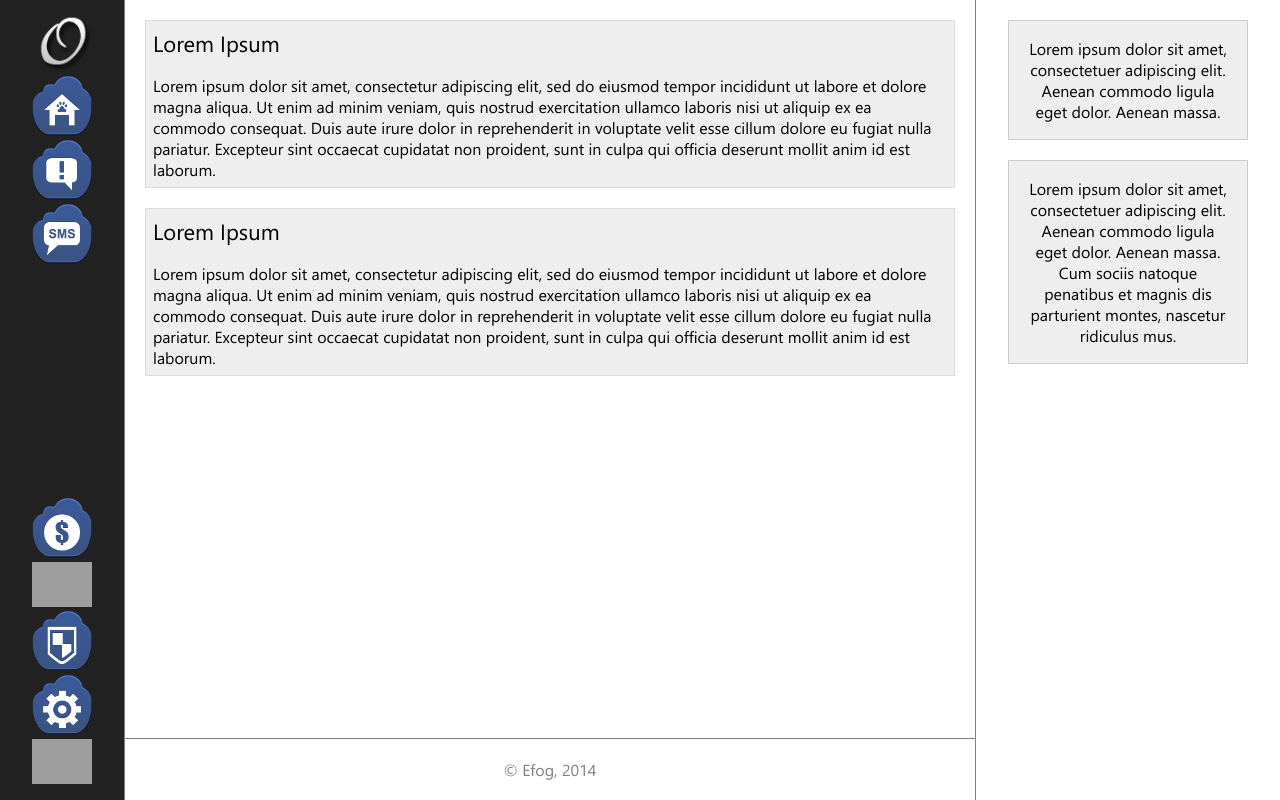
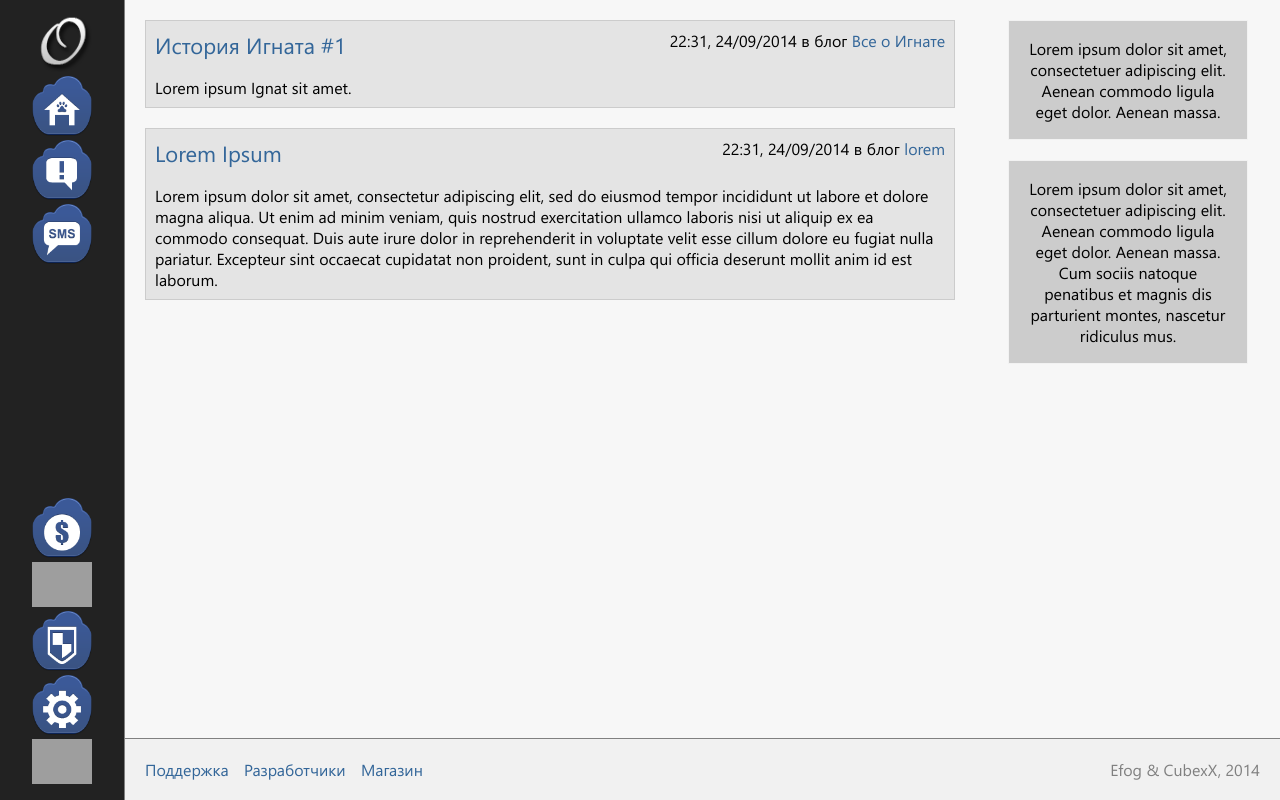
Before and after one commit to DemiNote-Team/Deminote, a PHP site: page / in a window 1280 px wide. Run offline with PHP 8.4, Linux system fonts and the light colour scheme; grey boxes are pictures that could not be loaded.

Commit message:
Изменения в дизайне.

```diff
--- a/index.php
+++ b/index.php
@@ -7,14 +7,22 @@
 
 	/////////////////////////////////
 	$view->invoke("blog", [
-		"title" => "Lorem Ipsum",
-		"text" => "Lorem ipsum dolor sit amet, consectetur adipiscing elit, sed do eiusmod tempor incididunt ut labore et dolore magna aliqua. Ut enim ad minim veniam, quis nostrud exercitation ullamco laboris nisi ut aliquip ex ea commodo consequat. Duis aute irure dolor in reprehenderit in voluptate velit esse cillum dolore eu fugiat nulla pariatur. Excepteur sint occaecat cupidatat non proident, sunt in culpa qui officia deserunt mollit anim id est laborum."
+		"title" => "История Игната #1",
+		"date" => "22:31, 24/09/2014",
+	    "blog" => 'Все о Игнате',
+		"text" => "Lorem ipsum Ignat sit amet.",
+        "id" => 1,
+        "name" => "istoriya_ignata_1"
 	]);
-	$view->invoke("blog", [
-		"title" => "Lorem Ipsum",
-		"text" => "Lorem ipsum dolor sit amet, consectetur adipiscing elit, sed do eiusmod tempor incididunt ut labore et dolore magna aliqua. Ut enim ad minim veniam, quis nostrud exercitation ullamco laboris nisi ut aliquip ex ea commodo consequat. Duis aute irure dolor in reprehenderit in voluptate velit esse cillum dolore eu fugiat nulla pariatur. Excepteur sint occaecat cupidatat non proident, sunt in culpa qui officia deserunt mollit anim id est laborum."
-	]);
-	/////////////////////////////////
+ 	$view->invoke("blog", [
+	    "title" => "Lorem Ipsum",
+	    "date" => "22:31, 24/09/2014",
+	    "blog" => 'lorem',
+	    "text" => "Lorem ipsum dolor sit amet, consectetur adipiscing elit, sed do eiusmod tempor incididunt ut labore et dolore magna aliqua. Ut enim ad minim veniam, quis nostrud exercitation ullamco laboris nisi ut aliquip ex ea commodo consequat. Duis aute irure dolor in reprehenderit in voluptate velit esse cillum dolore eu fugiat nulla pariatur. Excepteur sint occaecat cupidatat non proident, sunt in culpa qui officia deserunt mollit anim id est laborum.",
+        "id" => 2,
+        "name" => "lorem_ipsum"
+    ]);
+ 	/////////////////////////////////
 
 	$view->invoke("content-close");
 	$view->invoke("right");
--- a/templates/default/theme/main.css
+++ b/templates/default/theme/main.css
@@ -9,10 +9,17 @@ body {
     font-family: Segoe UI;
     margin: 0;
     padding: 0;
+    background: #f7f7f7;
 }
 
 a {
     text-decoration: none;
+    color: #369;
+}
+
+a:hover {
+    opacity: 0.9;
+    color: black;
 }
 
 .sidebar {
@@ -45,11 +52,10 @@ a {
 }
 
 .foot {
-    width: calc(100% - 470px);
+    width: calc(100% - 165px);
     margin-left: 125px;
     position: fixed;
-    text-align: center;
-    background: white;
+    background: #f1f1f1;
     color: gray;
     bottom: 0;
     left: 0;
@@ -59,8 +65,7 @@ a {
 
 .right {
     min-height: 100%;
-    border-left: 1px solid gray;
-    background: white;
+    background: #f7f7f7;
     color: black;
     width: 280px;
     text-align: center;
@@ -72,10 +77,10 @@ a {
 }
 
 .sub {
-    background: #eee;
+    background: #ccc;
     padding: 17px;
     margin: 20px;
-    border: 1px solid #ccc;
+    border: 1px solid #f2f2f2;
 }
 
 .sidebar-icon, #sidebar-logo {
@@ -83,18 +88,36 @@ a {
 }
 
 .blog {
-    padding: 7px;
-    border: 1px solid #ddd;
-    background: #eee;
+    padding: 9px;
+    border: 1px solid #ccc;
+    background: #e4e4e4;
     color: black;
     margin-bottom: 20px;
 }
 
 .blog-title {
     font-size: 22px;
-    margin-bottom: 17px;
+    display: inline-block;
 }
 
 .blog-text {
     font-size: 16px;
+    margin-top: 17px;
 }
+
+.blog-info {
+    float: right;
+    display: inline-block;
+}
+
+.links, .copyright {
+    display: inline-block;
+}
+
+.copyright {
+    float: right;
+}
+
+.links a {
+    margin-right: 11px;
+}
```
Also changed, not shown: templates/default/blog.php (+7 -2 lines), templates/default/foot.php (+6 -1 lines), templates/default/sidebar.php (+7 -7 lines).
